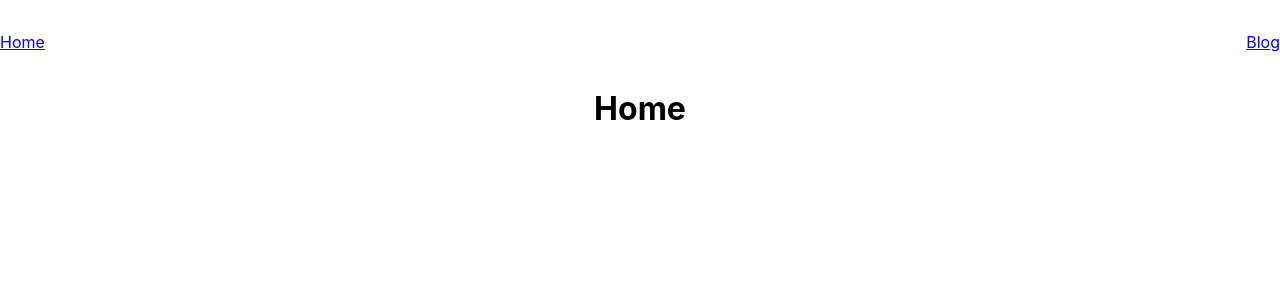
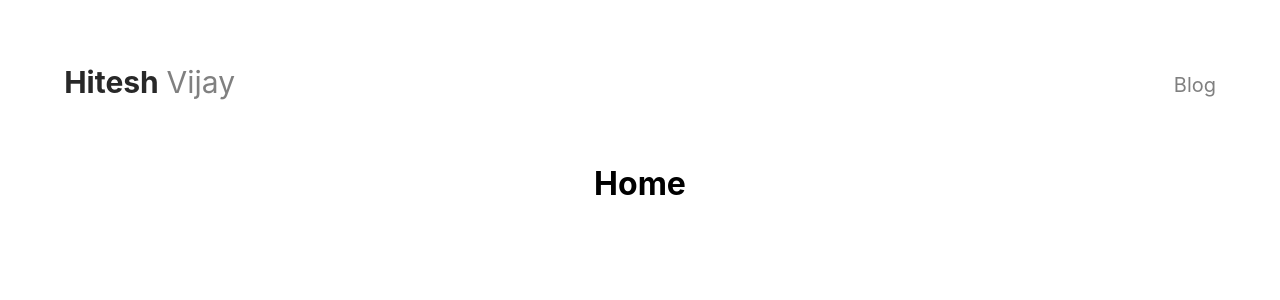
Before and after one commit to hiteshvijayhv/blog, a React (Create React App) app: page / in a window 1280 px wide. Shown: the top 300 px of the page. Built offline with nearby package versions, Linux system fonts and the light colour scheme.

Commit message:
Style navbar components

```diff
--- a/src/Nav.css
+++ b/src/Nav.css
@@ -1,4 +1,33 @@
 .nav-links {
     display: flex;
     justify-content: space-between;
+    margin: 5%;
 }
+
+.home-link {
+    display: flex;
+    justify-content: center;
+    margin-left: 5%;
+}
+
+.name {
+    font-size: 30px;
+    font-weight: 700;
+    color: #282828;
+}
+.surname {
+    margin-left: 5%;
+    font-size: 30px;
+    font-weight: 400;
+    color: #808080;
+}
+
+.link {
+    text-decoration: none;
+}
+
+.blog-div {
+    margin-top: 9px;
+    color: #808080;
+    font-size: 20px;
+}
--- a/src/Nav.js
+++ b/src/Nav.js
@@ -6,17 +6,19 @@ function Nav() {
 
     return (
         <nav>
-
-            <p className="nav-links">
+            <div className="nav-links">
                 <Link className='link' to='/'>
-                    <p>Home</p>
+                    <div className='home-link'>
+                        <div className='name'>Hitesh</div>
+                        <div className='surname'>Vijay</div>
+                    </div>
                 </Link>
 
                 <Link className='link' to='/blogs'>
-                    <p>Blog</p>
+                    <div className='blog-div'>Blog</div>
                 </Link>
 
-            </p>
+            </div>
 
         </nav>
     )
```
